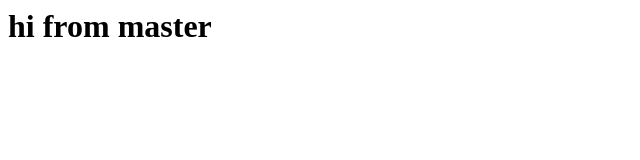
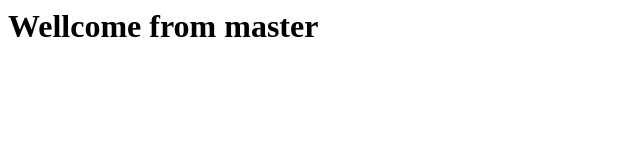
Before and after one commit to BenBruda/product-list, a plain HTML site: page master/index.html in a window 1280 px wide. Shown: the whole page, without its empty margins (0-640 px from the left). Drawn offline with Linux system fonts and the light colour scheme.

Commit message:
publish: Update index.html
generated from commit d01bf5a90ab1cbca2fc4f4b2bba94779dd5e30c0

```diff
--- a/master/index.html
+++ b/master/index.html
@@ -1 +1,7 @@
-<h1>hi from  master</h1>
+<html>
+<body>
+
+<h1>Wellcome from master</h1>
+
+</body>
+</html>
```
Also changed, not shown: dev/index.html (+1 -1 lines), dev/second.html (added, +1 -0 lines), master/second.html (added, +7 -0 lines).
